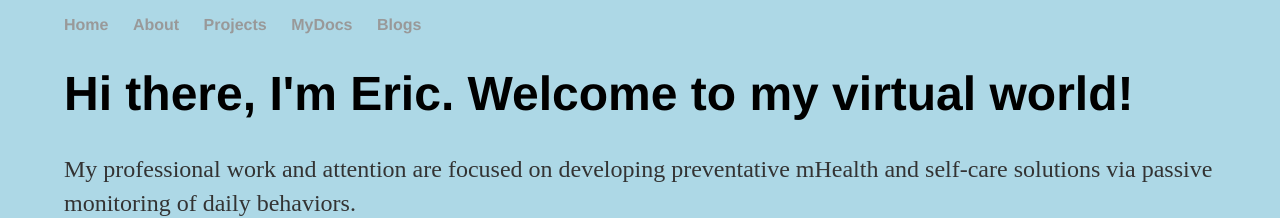
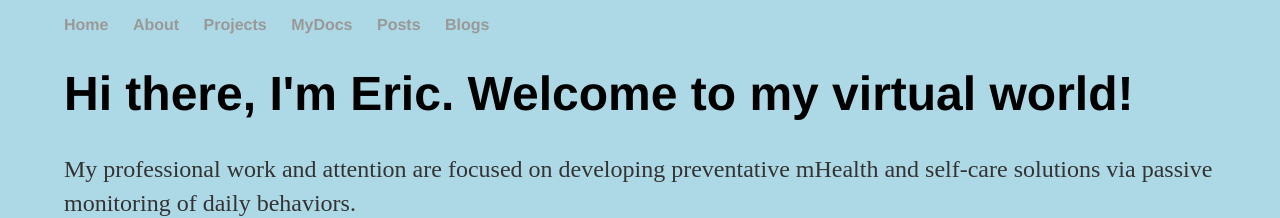
Before and after one commit to trencyclopedia/trencyclopedia.github.io, a Jekyll site: the page built from index.html, in a window 1280 px wide. Shown: the top 218 px of the page. Built offline with Jekyll 4.4.1, drawn with Linux system fonts in a browser that asks for light colours.

Commit message:
add posts nav tab -external link

```diff
--- a/_layouts/default.html
+++ b/_layouts/default.html
@@ -23,6 +23,7 @@
 		        	<li><a href="/about">About</a></li>
 					<li><a href="/projects">Projects</a></li>
 	        		<li><a href="https://trencyclopedia.github.io/mydocs/" target="_blank">MyDocs</a></li>
+				<li><a href="https://trencyclopedia.github.io/posts/" target="_blank">Posts</a></li>
 					<li><a href="/blog">Blogs</a></li>
 	    		</ul>
 			</nav>
```
